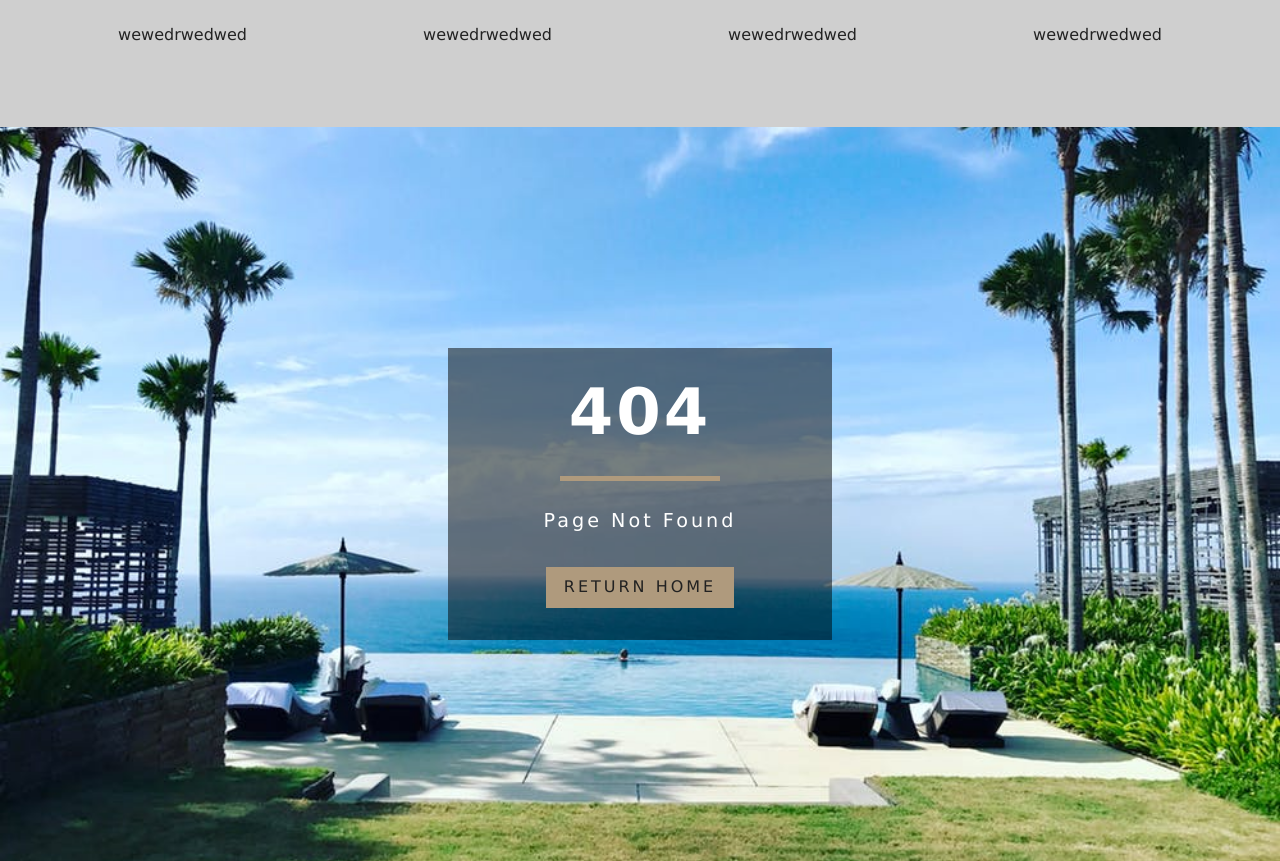
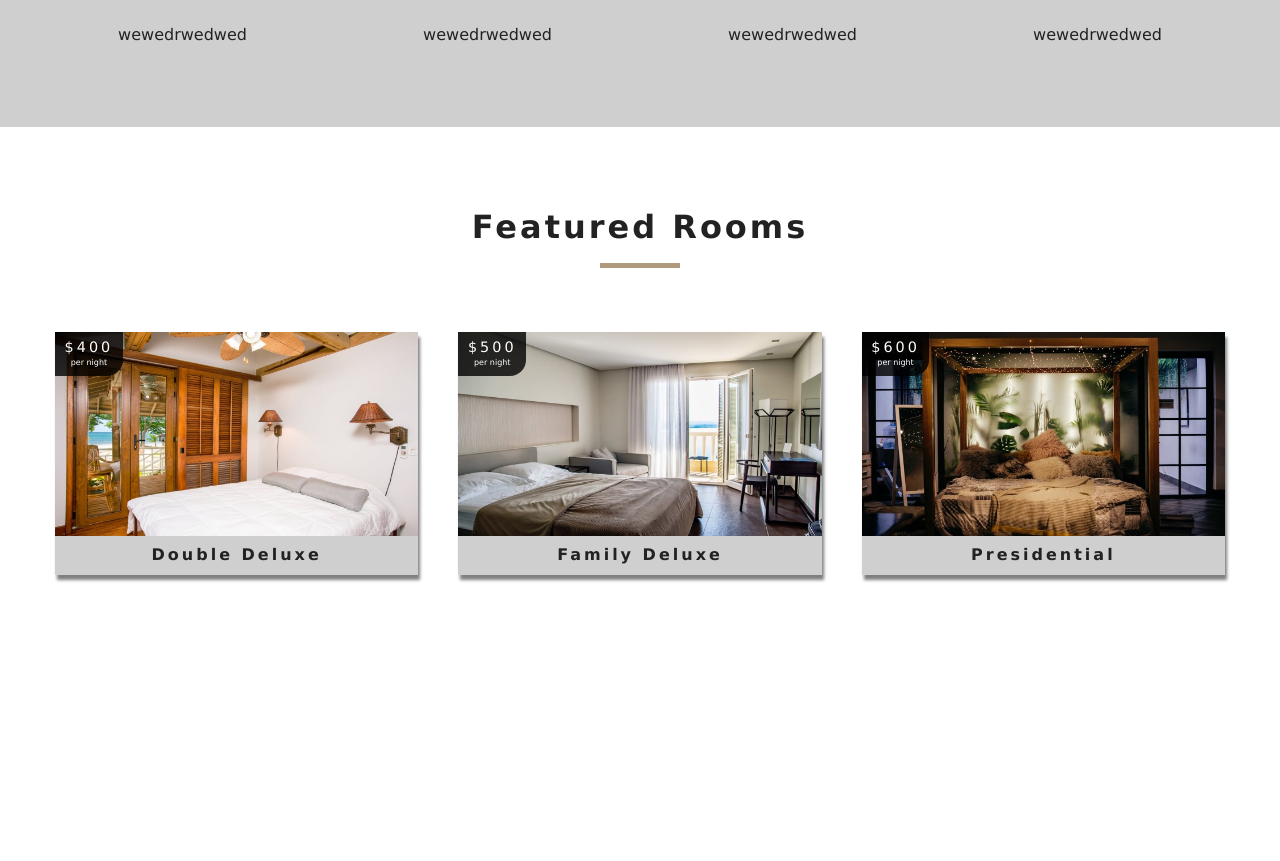
Before and after one commit to iamwangziwei/React-Hotel-Reservation-Site, a React (Create React App) app: page / in a window 1280 px wide. Shown: the part 1107-1968 px from the top of the page. After the commit the page ends 1762 px from the top, so only its background shows below. Built offline with nearby package versions, Linux system fonts and the light colour scheme.

Commit message:
display featured rooms

```diff
--- a/src/App.js
+++ b/src/App.js
@@ -10,12 +10,12 @@
 function App() {
   return  (<>
     <Navbar/>
-    <switch>
+    <Switch>
       <Route exact path = '/' component = {Home}/>
       <Route exact path = '/rooms/' component = {Rooms}/>
       <Route exact path = '/rooms/:slug' component = {SingleRoom}/>
-      <Route   component = {Error}/>
-    </switch>
+      <Route  component = {Error}/>
+    </Switch>
 
   </>)
 
--- /dev/null
+++ b/src/Components/FeatureRooms.js
@@ -0,0 +1,26 @@
+
+
+import React, { Component } from "react";
+import Title from "./Title";
+import { RoomContext } from "../Context";
+import Room from "./Room";
+import Loading from "./Loading";
+export default class FeaturedRooms extends Component {
+  static contextType = RoomContext;
+
+  render() {
+    let { loading, featuredRooms: rooms } = this.context;// rename FeatureRooms as  rooms
+
+    rooms = rooms.map(room => {  //arrow function: room is the parameter
+      return <Room key={room.id} room={room} />;
+    });
+    return (
+      <section className="featured-rooms">
+        <Title title="featured rooms" />
+        <div className="featured-rooms-center">
+          {loading ? <Loading /> : rooms}
+        </div>
+      </section>
+    );
+  }
+}
--- /dev/null
+++ b/src/Components/Loading.js
@@ -0,0 +1,10 @@
+import React from 'react'
+import loadinggif from '../images/gif/loading-arrow.gif'
+export default function Loading() {
+    return (
+        <div className="loading">
+            <h4>rooms data loading..</h4>
+            <img src = {loadinggif} alt=""/>
+        </div>
+    )
+}
--- /dev/null
+++ b/src/Components/Room.js
@@ -0,0 +1,39 @@
+import React from 'react'
+import {Link} from 'react-router-dom'
+import defaultImg from '../images/room-1.jpeg'
+import PropTypes from 'prop-types';
+
+export default function Room({room}) {
+    const{name,slug, images,price} = room;
+
+
+    return (
+        <article className="room">
+
+        <div className="img-container">
+            <img src = {images[0] || defaultImg} alt="single room"/>
+            <div className="price-top">
+                <h6>${price}</h6>
+                <p>per night</p>
+            </div>
+            <Link to={`/rooms/${slug}`} className="btn-primary room-link">
+                  Features
+            </Link>
+        </div>
+
+    <p className="room-info">{name}</p>
+
+        </article>
+    )//if the img url is unavalable, can use defaulgimg
+}
+
+
+//check wether the prop has been passed
+Room.propTypes = {
+    room:PropTypes.shape({
+        name:PropTypes.string.isRequired,
+        slug:PropTypes.string.isRequired,
+        images:PropTypes.arrayOf(PropTypes.string).isRequired,
+        price:PropTypes.number.isRequired
+    })
+}
--- /dev/null
+++ b/src/Context.js
@@ -0,0 +1,50 @@
+import React, { Component } from 'react'
+import items from './data'
+
+const RoomContext = React.createContext();
+
+ class RoomProvider extends Component {
+    state={
+        room:[],
+        sortedRooms:[],
+        featuredRooms:[],
+        loading:true //if we still loading the info,show the spinner. if not, display the item
+    };
+
+    //getDate
+    componentDidMount(){
+        //this.getData
+        let rooms = this.formatDate(items);
+        let featuredRooms = rooms.filter(room => room.featured === true);
+        this.setState({
+            rooms,
+            featuredRooms,
+            sortedRooms: rooms,
+            loading:false
+        });
+    }
+
+    formatDate(items){  //return the fields.images and id
+        let tempItems = items.map(item =>{
+            let id = item.sys.id
+            let images = item.fields.images.map(image => image.fields.file.url);
+            let room = {...item.fields,images,id};
+            return room;
+        })
+        return tempItems;
+    }
+
+
+    render() {
+        return (
+            <RoomContext.Provider value={{...this.state}}>
+                {this.props.children}
+
+            </RoomContext.Provider>
+        );
+    }
+}
+
+const RoomConsumer = RoomContext.Consumer
+
+export {RoomProvider,RoomConsumer,RoomContext};
--- a/src/index.js
+++ b/src/index.js
@@ -4,14 +4,14 @@
 import App from './App';
 import reportWebVitals from './reportWebVitals';
 import {BrowserRouter as Router} from 'react-router-dom'
-
+import {RoomProvider} from './Context'
 ReactDOM.render(
-  <React.StrictMode>
+  <RoomProvider>
     <Router>
      <App />
     </Router>
 
-  </React.StrictMode>,
+  </RoomProvider>,
   document.getElementById('root')
 );
 
--- a/src/pages/Home.js
+++ b/src/pages/Home.js
@@ -3,7 +3,7 @@
 import Banner from '../Components/Banner'
 import {Link} from 'react-router-dom'
  import Services from '../Components/Services'
-
+import FeatureRooms from '../Components/FeatureRooms'
 export const Home = () => {
     return (
         <>
@@ -13,6 +13,7 @@
             </Banner>
         </Hero>
         <Services/>
+        <FeatureRooms/ >
         </>
     )
 }
```
Also changed, not shown: 1 other file (tests, documents, lock files or other folders).
